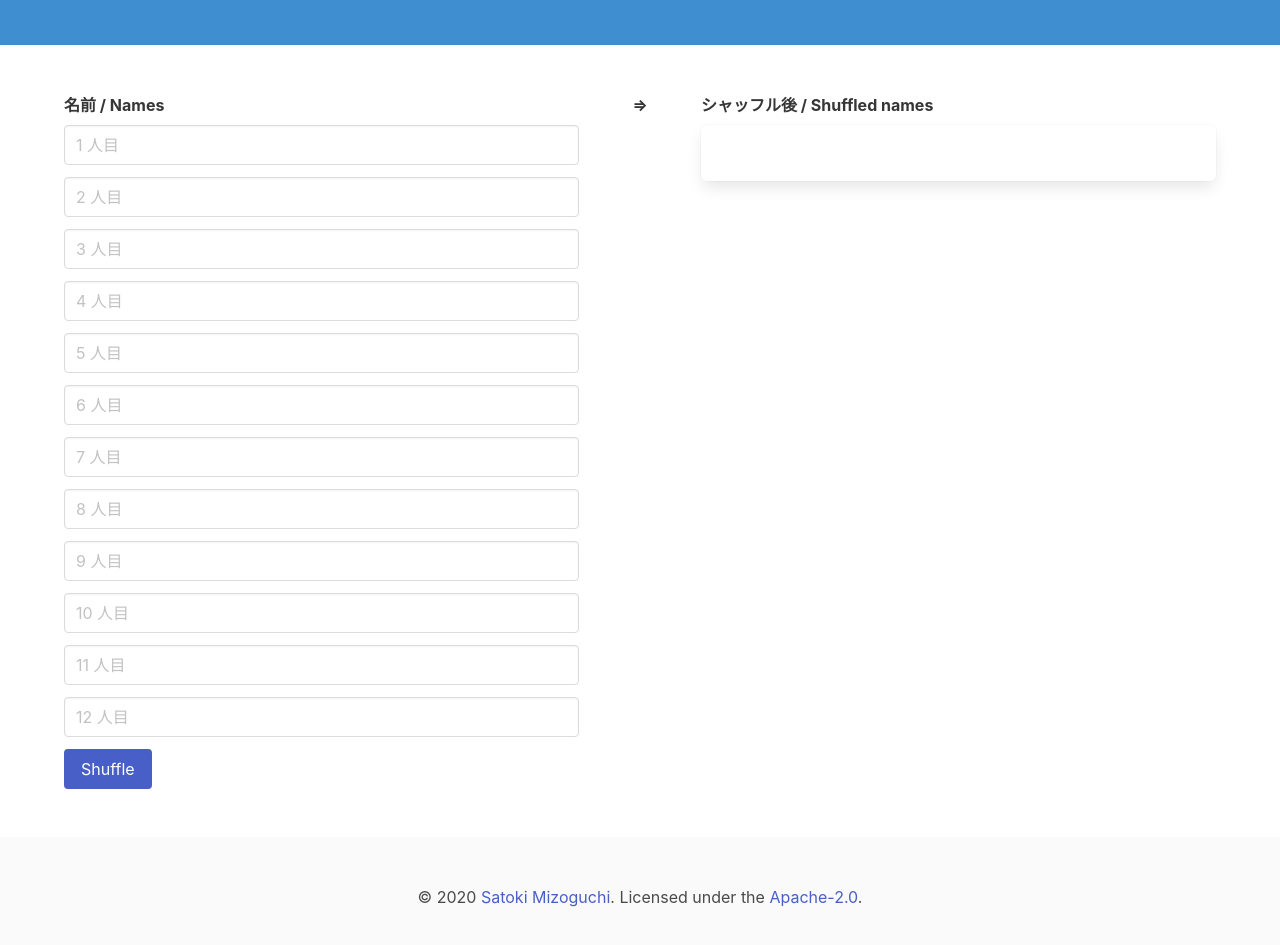
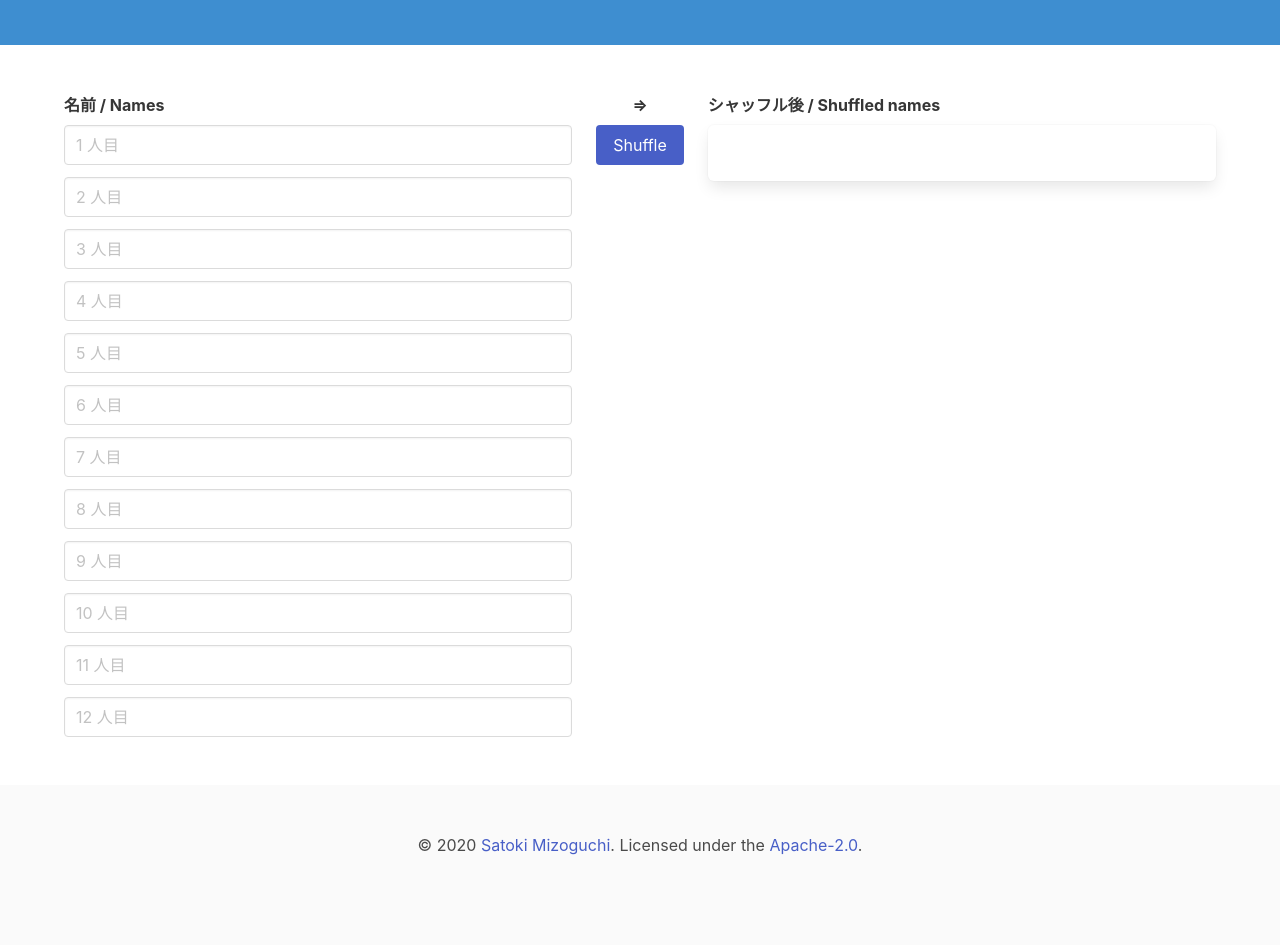
Before and after one commit to mizo0203/member-shuffle, a plain HTML site: page index.html in a window 1280 px wide. Shown: the part 87-1032 px from the top of the page. Drawn offline with nearby package versions, Linux system fonts and the light colour scheme.

Commit message:
Update layout

```diff
--- a/index.html
+++ b/index.html
@@ -88,13 +88,15 @@
                             <input class="input" input name="names" placeholder="12 人目" type="text">
                         </div>
                     </div>
-                    <div class="field">
+                </div>
+                <div class="column is-narrow has-text-centered">
+                    <label class="label">⇒</label>
+                    <div class="field is-grouped is-grouped-right">
                         <div class="control">
                             <button class="button is-link" onclick="shuffle()">Shuffle</button>
                         </div>
                     </div>
                 </div>
-                <div class="column is-1 has-text-centered"><label class="label">⇒</label></div>
                 <div class="column">
                     <label class="label">シャッフル後 / Shuffled names</label>
                     <div class="box">
```
